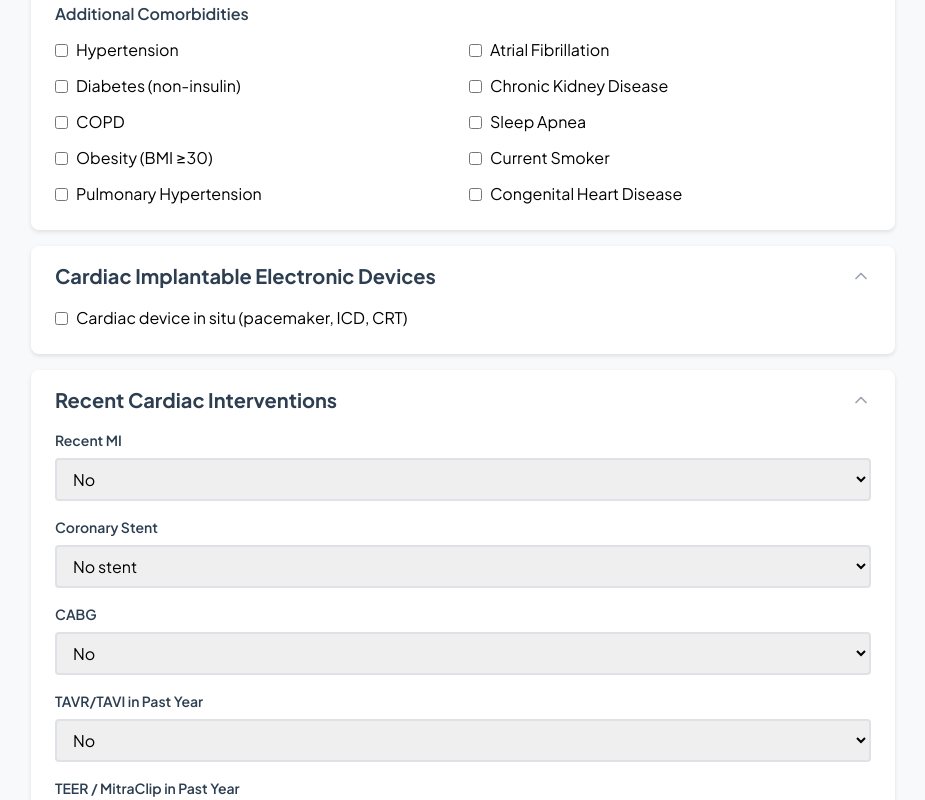
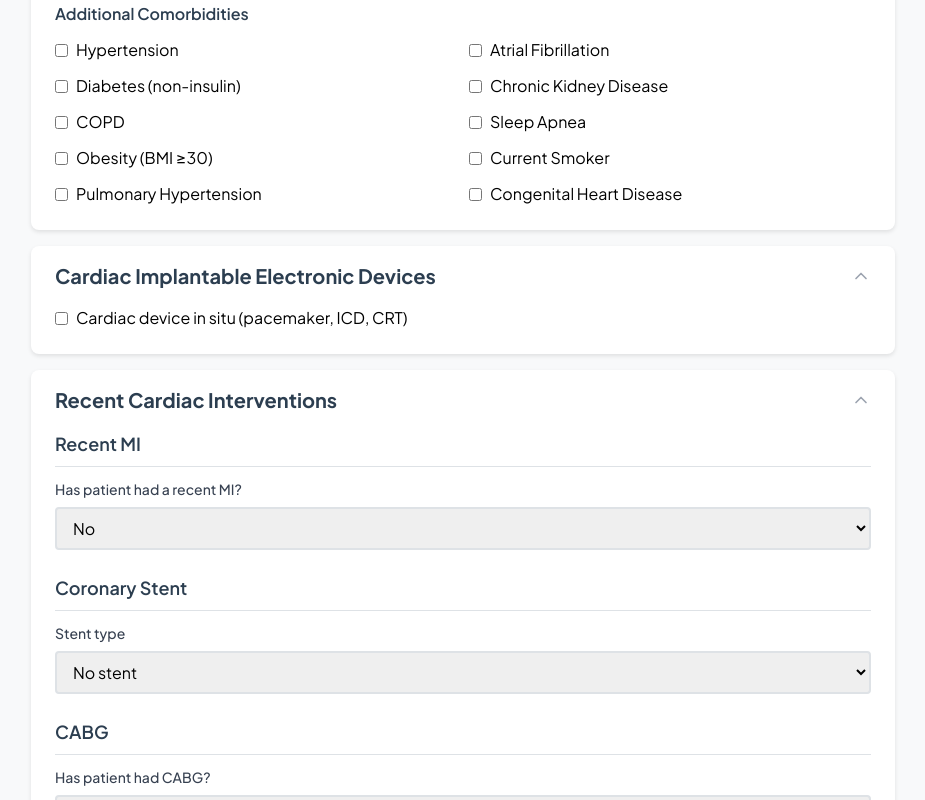
Before and after one commit to tylerdmcanally/PreCardia, a React (Vite) app in the folder cv-risk-calculator/: page /precardia in a window 1280 px wide. Both pictures are taken after a click on the button "Recent Cardiac Interventions". Shown: the part 1203-2003 px from the top of the page, without its empty margins (177-1102 px from the left). Built offline with nearby package versions, Linux system fonts and the light colour scheme.

Commit message:
Improve Recent Cardiac Interventions section layout with subheaders

```diff
--- a/cv-risk-calculator/src/pages/PreCardia.tsx
+++ b/cv-risk-calculator/src/pages/PreCardia.tsx
@@ -867,10 +867,15 @@ export function PreCardia() {
           </button>
 
           {expandedSections.has('interventions') && (
-            <div className="px-6 pb-6 space-y-4">
-              <div>
-                <label className="block text-sm font-semibold text-cardio-primary mb-2">
+            <div className="px-6 pb-6 space-y-6">
+              {/* Recent MI */}
+              <div className="space-y-3">
+                <h3 className="text-lg font-semibold text-cardio-primary border-b border-cardio-border pb-2">
                   Recent MI
+                </h3>
+                <div>
+                  <label className="block text-sm font-medium text-gray-700 mb-2">
+                    Has patient had a recent MI?
                   </label>
                   <select
                     value={recentMI}
@@ -881,10 +886,9 @@ export function PreCardia() {
                     <option value="yes">Yes</option>
                   </select>
                 </div>
-
                 {recentMI === 'yes' && (
                   <div>
-                  <label className="block text-sm font-semibold text-cardio-primary mb-2">
+                    <label className="block text-sm font-medium text-gray-700 mb-2">
                       MI Timing
                     </label>
                     <select
@@ -900,10 +904,16 @@ export function PreCardia() {
                     </select>
                   </div>
                 )}
-
-              <div>
-                <label className="block text-sm font-semibold text-cardio-primary mb-2">
+              </div>
+
+              {/* Coronary Stent */}
+              <div className="space-y-3">
+                <h3 className="text-lg font-semibold text-cardio-primary border-b border-cardio-border pb-2">
                   Coronary Stent
+                </h3>
+                <div>
+                  <label className="block text-sm font-medium text-gray-700 mb-2">
+                    Stent type
                   </label>
                   <select
                     value={stentType}
@@ -915,10 +925,9 @@ export function PreCardia() {
                     <option value="des">Drug-eluting stent (DES)</option>
                   </select>
                 </div>
-
                 {stentType && stentType !== 'none' && (
                   <div>
-                  <label className="block text-sm font-semibold text-cardio-primary mb-2">
+                    <label className="block text-sm font-medium text-gray-700 mb-2">
                       Stent Timing
                     </label>
                     <select
@@ -934,10 +943,16 @@ export function PreCardia() {
                     </select>
                   </div>
                 )}
-
-              <div>
-                <label className="block text-sm font-semibold text-cardio-primary mb-2">
+              </div>
+
+              {/* CABG */}
+              <div className="space-y-3">
+                <h3 className="text-lg font-semibold text-cardio-primary border-b border-cardio-border pb-2">
                   CABG
+                </h3>
+                <div>
+                  <label className="block text-sm font-medium text-gray-700 mb-2">
+                    Has patient had CABG?
                   </label>
                   <select
                     value={cabg}
@@ -948,10 +963,9 @@ export function PreCardia() {
                     <option value="yes">Yes</option>
                   </select>
                 </div>
-
                 {cabg === 'yes' && (
                   <div>
-                  <label className="block text-sm font-semibold text-cardio-primary mb-2">
+                    <label className="block text-sm font-medium text-gray-700 mb-2">
                       CABG Timing
                     </label>
                     <select
@@ -966,10 +980,16 @@ export function PreCardia() {
                     </select>
                   </div>
                 )}
-
-              <div>
-                <label className="block text-sm font-semibold text-cardio-primary mb-2">
-                  TAVR/TAVI in Past Year
+              </div>
+
+              {/* TAVR/TAVI */}
+              <div className="space-y-3">
+                <h3 className="text-lg font-semibold text-cardio-primary border-b border-cardio-border pb-2">
+                  TAVR/TAVI
+                </h3>
+                <div>
+                  <label className="block text-sm font-medium text-gray-700 mb-2">
+                    TAVR/TAVI in Past Year?
                   </label>
                   <select
                     value={tavrTavi}
@@ -980,10 +1000,9 @@ export function PreCardia() {
                     <option value="yes">Yes</option>
                   </select>
                 </div>
-
                 {tavrTavi === 'yes' && (
                   <div>
-                  <label className="block text-sm font-semibold text-cardio-primary mb-2">
+                    <label className="block text-sm font-medium text-gray-700 mb-2">
                       TAVR/TAVI Timing
                     </label>
                     <select
@@ -998,10 +1017,16 @@ export function PreCardia() {
                     </select>
                   </div>
                 )}
-
-              <div>
-                <label className="block text-sm font-semibold text-cardio-primary mb-2">
-                  TEER / MitraClip in Past Year
+              </div>
+
+              {/* TEER / MitraClip */}
+              <div className="space-y-3">
+                <h3 className="text-lg font-semibold text-cardio-primary border-b border-cardio-border pb-2">
+                  TEER / MitraClip
+                </h3>
+                <div>
+                  <label className="block text-sm font-medium text-gray-700 mb-2">
+                    TEER / MitraClip in Past Year?
                   </label>
                   <select
                     value={teer}
@@ -1018,10 +1043,9 @@ export function PreCardia() {
                     <option value="yes">Yes</option>
                   </select>
                 </div>
-
                 {teer === 'yes' && (
                   <div>
-                  <label className="block text-sm font-semibold text-cardio-primary mb-2">
+                    <label className="block text-sm font-medium text-gray-700 mb-2">
                       TEER Timing
                     </label>
                     <select
@@ -1036,6 +1060,7 @@ export function PreCardia() {
                     </select>
                   </div>
                 )}
+              </div>
             </div>
           )}
         </section>
```
Lines whose indentation alone changed are shown as unchanged.
